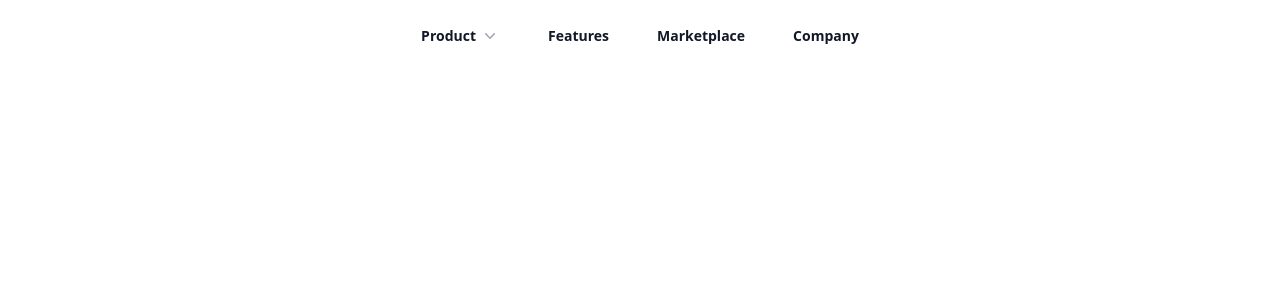
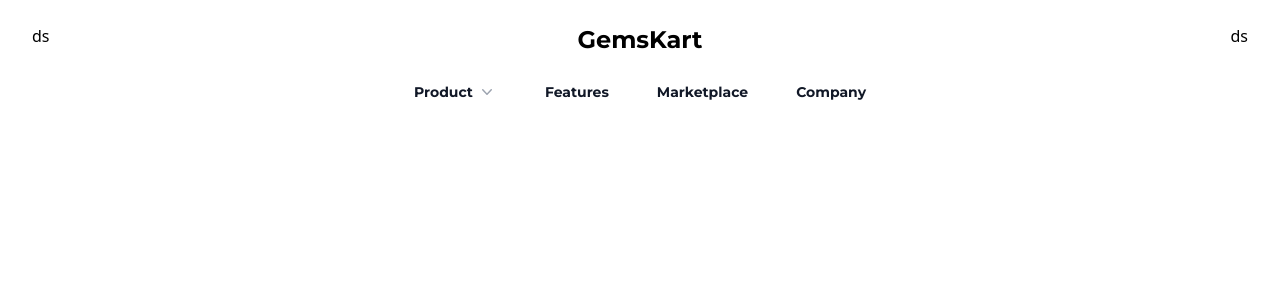
Before and after one commit to indranil316/ecommerce-react, a React (Create React App) app: page / in a window 1280 px wide. Shown: the top 300 px of the page. Built offline with nearby package versions, Linux system fonts and the light colour scheme.

Commit message:
setup fonts and scss

```diff
--- a/package.json
+++ b/package.json
@@ -3,6 +3,9 @@
   "version": "0.1.0",
   "private": true,
   "dependencies": {
+    "@fortawesome/fontawesome-svg-core": "^6.4.0",
+    "@fortawesome/free-solid-svg-icons": "^6.4.0",
+    "@fortawesome/react-fontawesome": "^0.2.0",
     "@headlessui/react": "^1.7.14",
     "@heroicons/react": "^2.0.17",
     "@testing-library/jest-dom": "^5.16.5",
@@ -13,6 +16,7 @@
     "react-dom": "^18.2.0",
     "react-router-dom": "^6.10.0",
     "react-scripts": "5.0.1",
+    "sass": "^1.62.0",
     "web-vitals": "^2.1.4"
   },
   "scripts": {
--- a/src/App.css
+++ /dev/null
@@ -1,3 +0,0 @@
-@tailwind base;
-@tailwind components;
-@tailwind utilities;
--- a/src/App.js
+++ b/src/App.js
@@ -1,5 +1,5 @@
 import React from 'react';
-import './App.css';
+import './App.scss';
 import {BrowserRouter} from 'react-router-dom';
 
 import Header from './components/Header';
--- /dev/null
+++ b/src/App.scss
@@ -0,0 +1,11 @@
+@tailwind base;
+@tailwind components;
+@tailwind utilities;
+
+@import url('https://fonts.googleapis.com/css2?family=Montserrat:wght@400;500;700&display=swap');
+
+$font_Montserrat : 'Montserrat', sans-serif;
+
+h1,h2,h3,h4,h5,a,span,button,input{
+  font-family: $font_Montserrat;
+}
--- /dev/null
+++ b/src/components/Header/HeaderTop.js
@@ -0,0 +1,15 @@
+import React from 'react'
+
+function HeaderTop() {
+  return (
+    <div className='w-full flex align-center justify-between p-6 lg:px-8'>
+        <div className='flex'>ds</div>
+        <div>
+            <h2 className='text-2xl font-bold'>GemsKart</h2>
+        </div>
+        <div>ds</div>
+    </div>
+  )
+}
+
+export default HeaderTop
--- a/src/components/Header/Nav.js
+++ b/src/components/Header/Nav.js
@@ -33,7 +33,7 @@ export default function Header() {
 
   return (
     <>
-      <nav className="mx-auto flex max-w-7xl items-center justify-center p-6 lg:px-8" aria-label="Global">
+      <nav className="mx-auto flex max-w-7xl items-center justify-center" aria-label="Global">
         <div className="flex lg:hidden">
           <button
             type="button"
--- a/src/components/Header/index.js
+++ b/src/components/Header/index.js
@@ -1,9 +1,11 @@
 import React from 'react';
 import Nav from './Nav';
+import HeaderTop from './HeaderTop';
 
 function Header() {
   return (
     <header className="bg-white">
+        <HeaderTop/>
         <Nav/>
     </header>
   )
```
Also changed, not shown: 1 other file (tests, documents, lock files or other folders).
